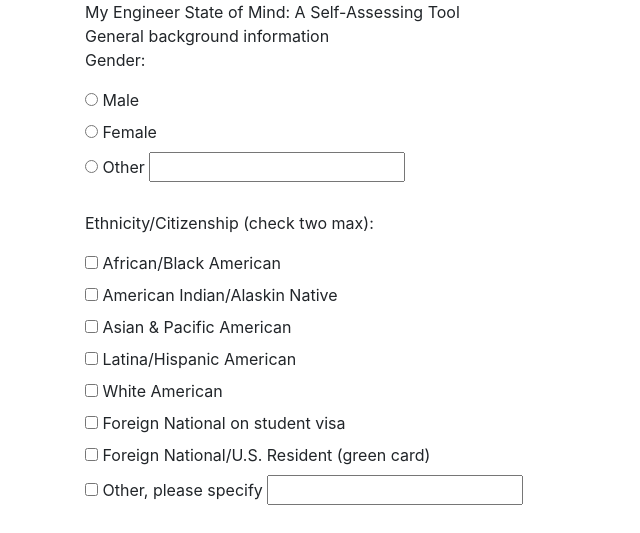
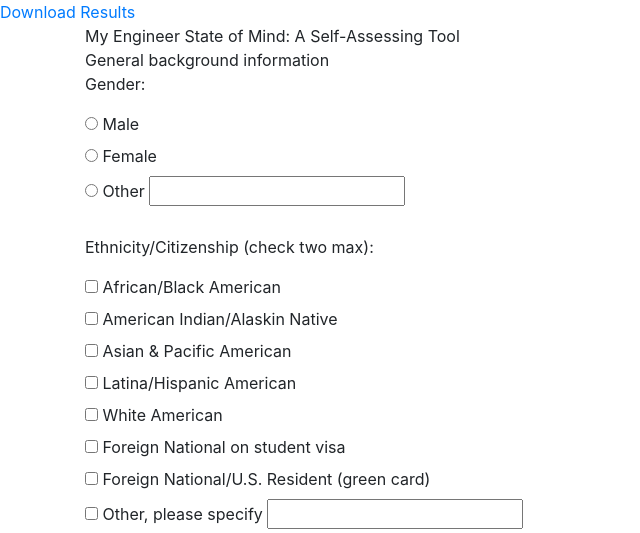
Before and after one commit to deborah620/ITSME, a Django app: page / in a window 1280 px wide. Shown: the top 533 px of the page, without its empty margins (0-640 px from the left). Run offline with Django 4.2, Linux system fonts and the light colour scheme; some libraries are stand-ins or nearby versions.

Commit message:
fixing merge conflict

```diff
--- a/itsmeapp/templates/itsmeapp/index.html
+++ b/itsmeapp/templates/itsmeapp/index.html
@@ -23,6 +23,9 @@
     </style>
 </head>
 <body>
+
+  <a href="http://localhost:8000/download/">Download Results</a>
+
 <div class="container">
 
     <div class="header">
```
